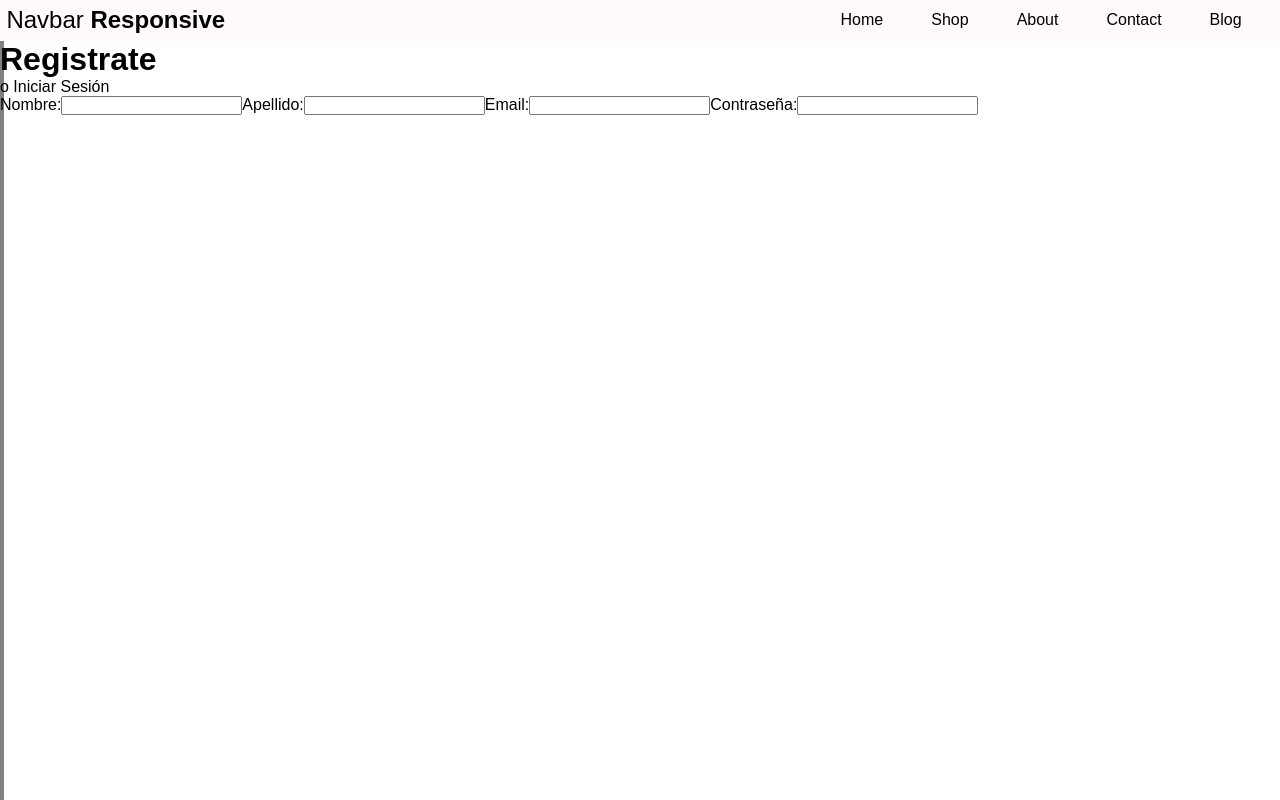
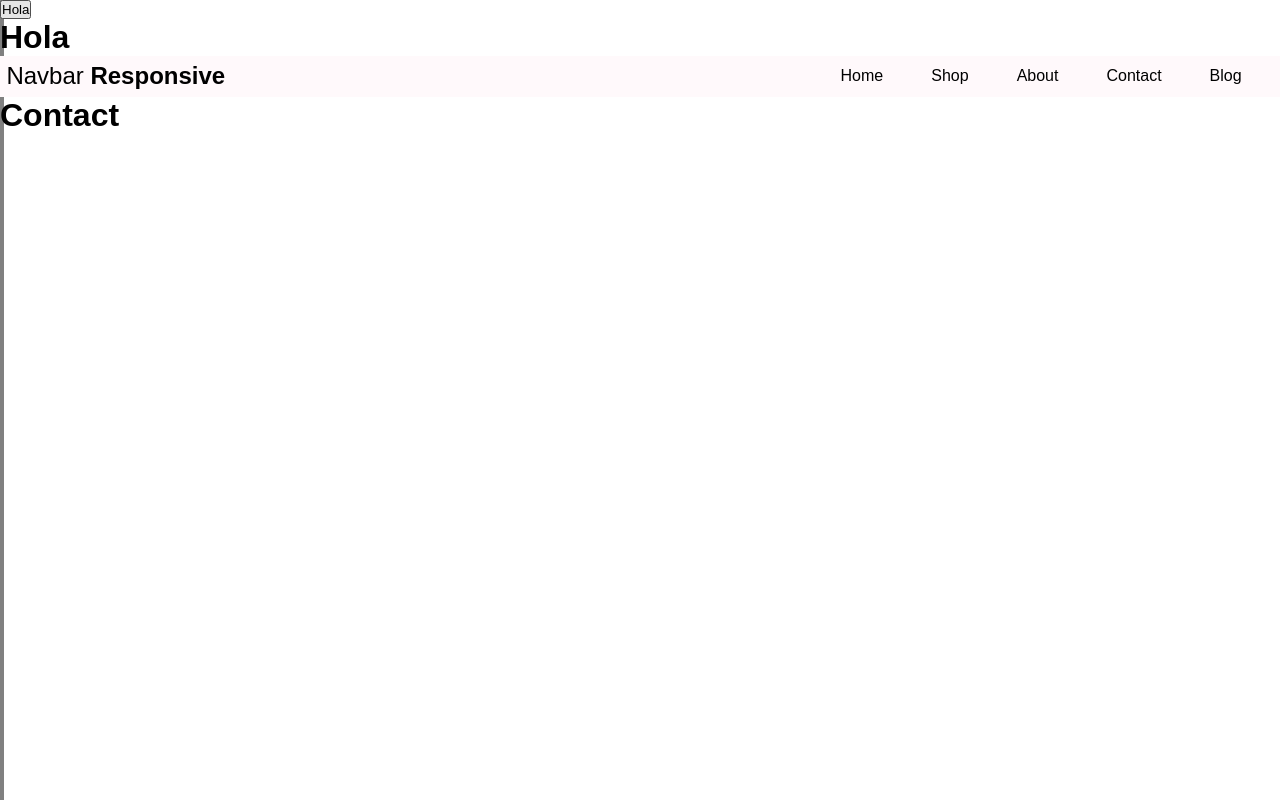
Before and after one commit to SantiB02/LABTP-FORK-DEPLOY, a React (Create React App) app: page / in a window 1280 px wide. Built offline with nearby package versions, Linux system fonts and the light colour scheme.

Commit message:
vuelta al renderizado anterior

```diff
--- a/src/App.jsx
+++ b/src/App.jsx
@@ -3,8 +3,8 @@ import "./App.css";
 import { NavBar } from "./pages/components/NavBar";
 import { Home } from "./pages/Home";
 import { Contact } from "./pages/Contact";
+import { Register } from "./pages/Register";
 import { UserProvider } from "./contexts/userContext";
-import { Register } from "./pages/Register";
 
 export const userContext = React.createContext();
 
@@ -12,8 +12,9 @@ function App() {
   return (
     <>
       <UserProvider>
+        <Home />
         <NavBar />
-        <Register />
+        <Contact />
       </UserProvider>
     </>
   );
```
